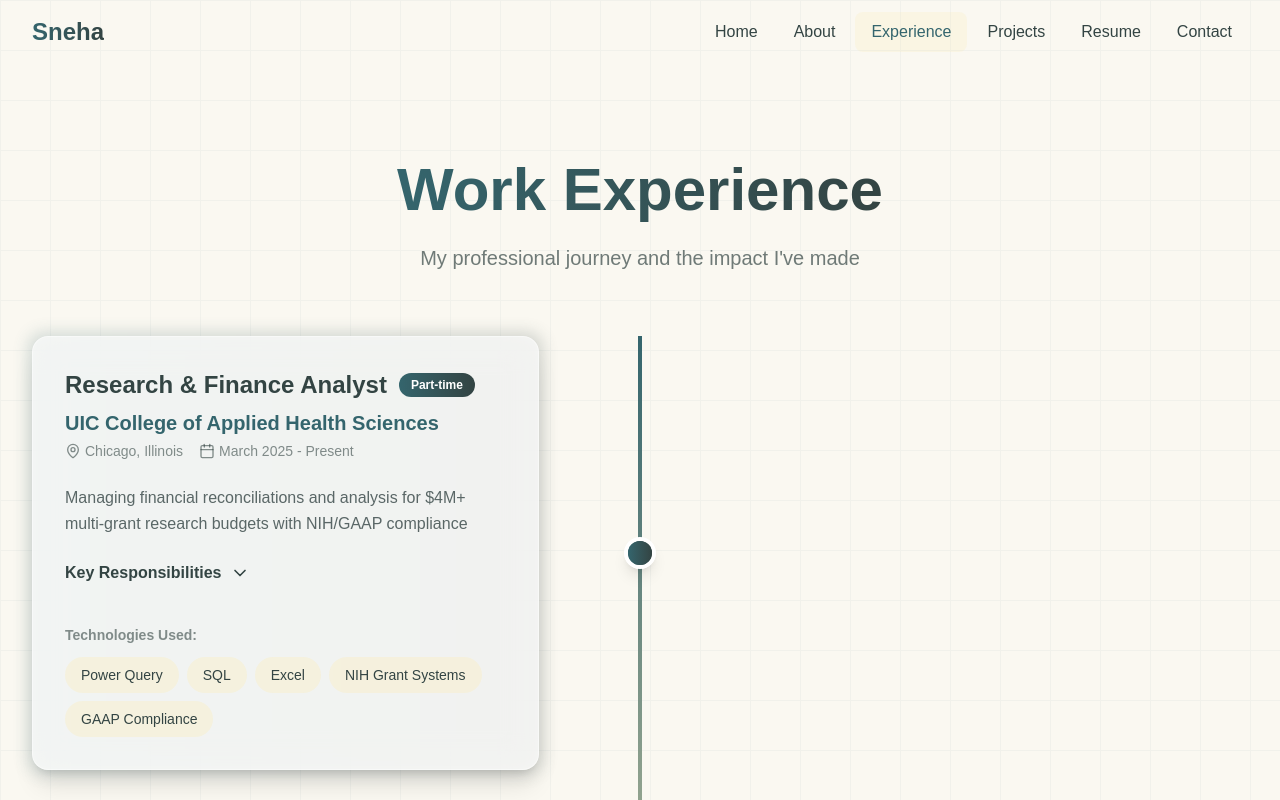
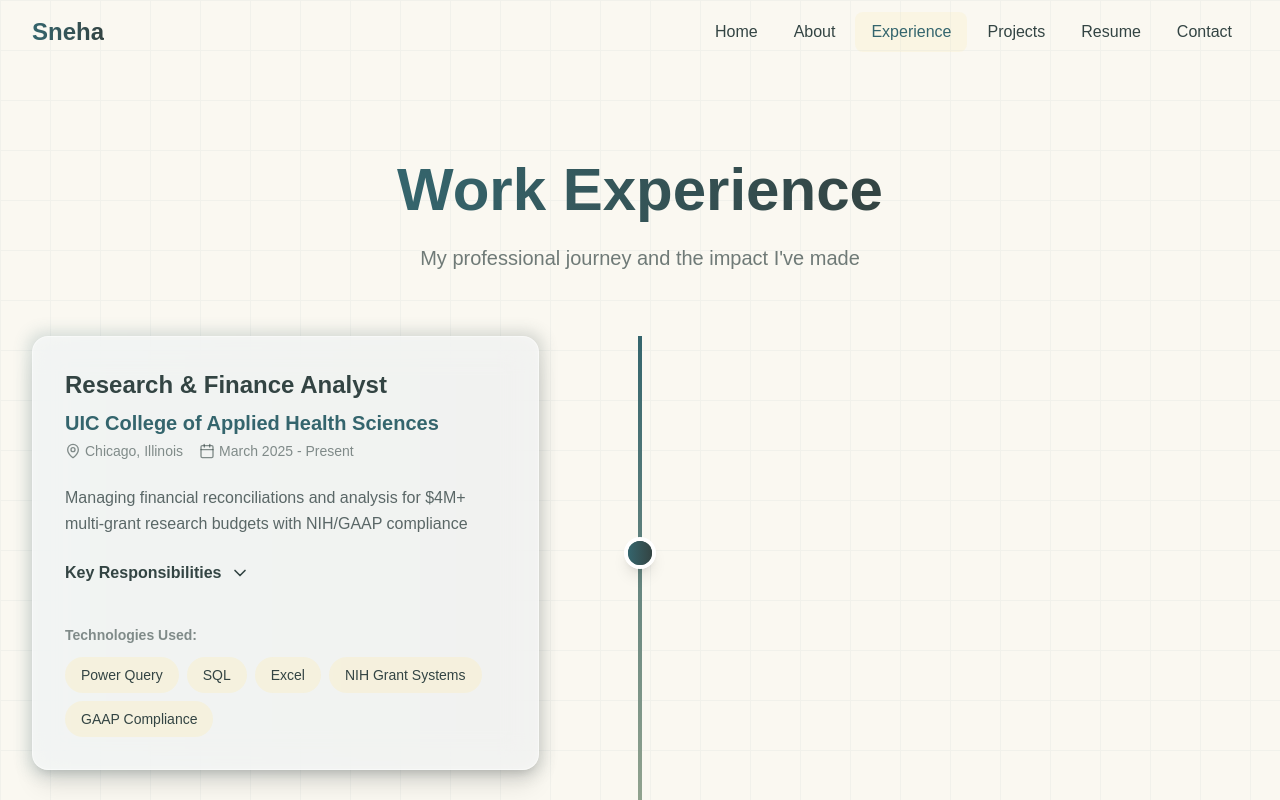
Before and after one commit to Archit1706/sneha-agarwal, a Next.js app: page /experience in a window 1280 px wide. Shown: the top 800 px of the page. Built offline with nearby package versions, Linux system fonts and the light colour scheme.

Commit message:
Some Updates

```diff
--- a/app/experience/page.js
+++ b/app/experience/page.js
@@ -169,9 +169,9 @@ function ExperienceCard({ exp, index }) {
                             <h3 className="text-2xl font-bold text-[#334443]">
                                 {exp.title}
                             </h3>
-                            <span className={`px-3 py-1 bg-gradient-to-r ${gradient} text-white text-xs font-semibold rounded-full`}>
+                            {/* <span className={`px-3 py-1 bg-gradient-to-r ${gradient} text-white text-xs font-semibold rounded-full`}>
                                 {exp.type}
-                            </span>
+                            </span> */}
                         </motion.div>
                         <p className="text-xl text-[#34656D] font-semibold mb-1">
                             {exp.company}
```
